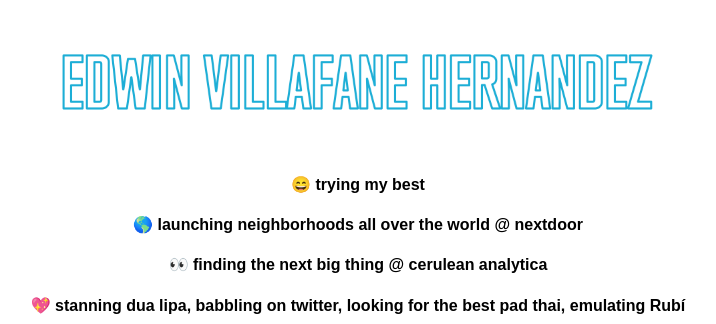
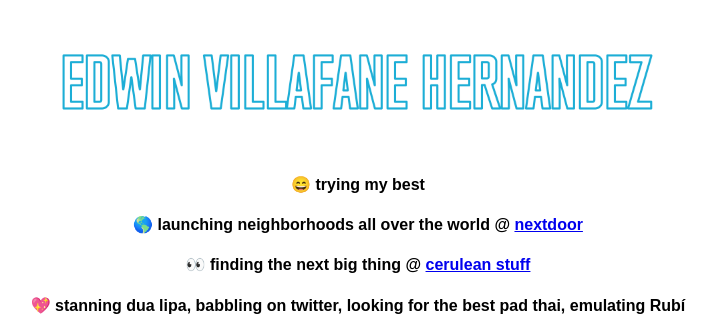
Before and after one commit to edwinvillafane/edwinvillafane.github.io, a plain HTML site: page index.html in a window 1280 px wide. Shown: the top 324 px of the page, without its empty margins (282-998 px from the left). Drawn offline with Linux system fonts and the light colour scheme.

Commit message:
Added links

```diff
--- a/index.html
+++ b/index.html
@@ -26,8 +26,8 @@
 	<center>
 		<img src="name.png" alt="Edwin Villafane Hernandez" width="80%" class="center">
 		<h4> 😄 trying my best </h4>
-		<h4> 🌎 launching neighborhoods all over the world @ nextdoor </h4>
-		<h4> 👀 finding the next big thing @ cerulean analytica </h4>
+		<h4> 🌎 launching neighborhoods all over the world @ <a href="https://wwww.nextdoor.com"> nextdoor </a> </h4>
+		<h4> 👀 finding the next big thing @ <a href="https://wwww.ceruleanstuff.com"> cerulean stuff </a> </h4>
 		<h4> 💖 stanning dua lipa, babbling on twitter, looking for the best pad thai, emulating Rubí </h4>
 	</center>
 	<center>
```
